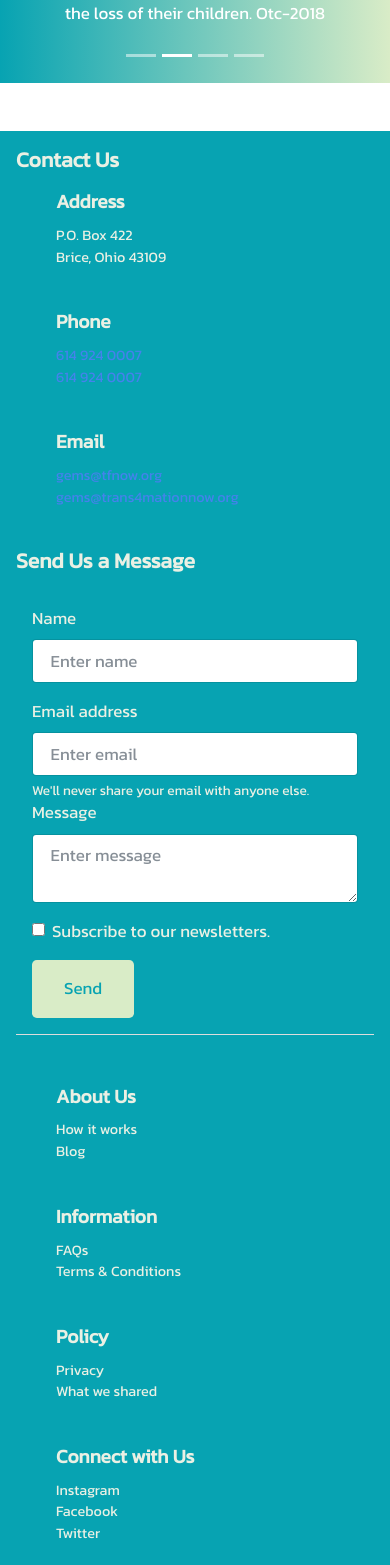
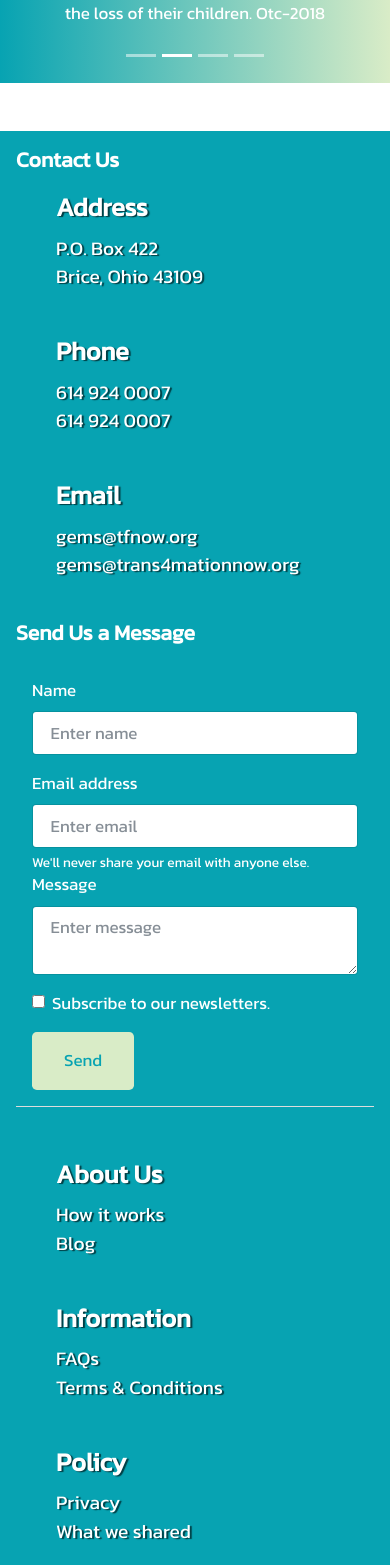
Before and after one commit to hoangle4/trans4mationNow, a React (Create React App) app in the folder client/: page / in a window 390 px wide. Shown: the part 5243-6808 px from the top of the page. Built offline with nearby package versions, Linux system fonts and the light colour scheme; a web font is replaced by a local one.

Commit message:
commit footer ui

```diff
--- a/client/src/components/Home/Footer.js
+++ b/client/src/components/Home/Footer.js
@@ -8,31 +8,35 @@ const Footer = () => {
           <div className='col-md-6 col-xs-12 p-0'>
             <h5>Contact Us</h5>
             <ul className='Footer_UL'>
-              <li>
+              <li className='Footer-li'>
                 <strong>Address</strong>
               </li>
-              <li>P.O. Box 422</li>
-              <li>Brice, Ohio 43109</li>
+              <li className='Footer-li'>P.O. Box 422</li>
+              <li className='Footer-li'>Brice, Ohio 43109</li>
             </ul>
             <ul className='Footer_UL'>
-              <li>
+              <li className='Footer-li'>
                 <strong>Phone</strong>
               </li>
-              <li>
-                <a href='tel:614 924 0007'>614 924 0007</a>
+              <li className='Footer-li'>
+                <a href='tel:614 924 0007' className=''>
+                  614 924 0007
+                </a>
               </li>
-              <li>
-                <a href='tel:614 924 0007'>614 924 0007</a>
+              <li className='Footer-li'>
+                <a href='tel:614 924 0007' className=''>
+                  614 924 0007
+                </a>
               </li>
             </ul>
             <ul className='Footer_UL'>
-              <li>
+              <li className='Footer-li'>
                 <strong>Email</strong>
               </li>
-              <li>
+              <li className='Footer-li'>
                 <a href='mailto:gems@tfnow.org'>gems@tfnow.org</a>
               </li>
-              <li>
+              <li className='Footer-li'>
                 <a href='mailto:gems@trans4mationnow.org'>
                   gems@trans4mationnow.org
                 </a>
@@ -92,41 +96,41 @@ const Footer = () => {
         <div className='row mx-0'>
           <div className='col-md-3 col-xs-6 p-0'>
             <ul className='Footer_UL'>
-              <li>
+              <li className='Footer-li'>
                 <strong>About Us</strong>
               </li>
-              <li>How it works</li>
-              <li>Blog</li>
+              <li className='Footer-li'>How it works</li>
+              <li className='Footer-li'>Blog</li>
             </ul>
           </div>
           <div className='col-md-3 col-xs-6 p-0'>
             <ul className='Footer_UL'>
-              <li>
+              <li className='Footer-li'>
                 <strong>Information</strong>
               </li>
-              <li>FAQs</li>
-              <li>Terms & Conditions</li>
+              <li className='Footer-li'>FAQs</li>
+              <li className='Footer-li'>Terms & Conditions</li>
             </ul>
           </div>
 
           <div className='col-md-3 col-xs-6 p-0'>
             <ul className='Footer_UL'>
-              <li>
+              <li className='Footer-li'>
                 <strong>Policy</strong>
               </li>
-              <li>Privacy</li>
-              <li>What we shared</li>
+              <li className='Footer-li'>Privacy</li>
+              <li className='Footer-li'>What we shared</li>
             </ul>
           </div>
 
           <div className='col-md-3 col-xs-6 p-0'>
             <ul className='Footer_UL'>
-              <li>
+              <li className='Footer-li'>
                 <strong>Connect with Us</strong>
               </li>
-              <li>Instagram</li>
-              <li>Facebook</li>
-              <li>Twitter</li>
+              <li className='Footer-li'>Instagram</li>
+              <li className='Footer-li'>Facebook</li>
+              <li className='Footer-li'>Twitter</li>
             </ul>
           </div>
 
--- a/client/src/components/Home/Home.css
+++ b/client/src/components/Home/Home.css
@@ -71,9 +71,11 @@ blockquote {
 }
 
 .Navbar_h5 {
-	position: absolute;
-	left: 50%;
-	transform: translateX(-50%);
+	position: relative;
+	right: 50%;
+	top: 50%;
+	transform: translate(-50%,-50%);
+	font-size: 2rem;
 }
 
 .Testimonial_Slide_Right {
@@ -156,7 +158,7 @@ blockquote {
 }
 .Footer {
 	background: #07a3b2;
-	color: #eaf0e4;
+	color: #ffffff;
 	padding: 1rem;
 }
 .Footer h5 {
@@ -165,11 +167,12 @@ blockquote {
 
 .Footer_UL > li:first-child {
 	margin-bottom: 0.5rem;
-	font-size: 1.2rem;
+	font-size: 1.6rem;
 }
 
 .Footer_UL > li {
-	font-size: 0.9rem;
+	font-size: 1.2rem;
+	text-shadow: 2px 1px 1px #003e44;
 }
 
 .Footer_UL {
@@ -177,12 +180,17 @@ blockquote {
 	list-style-type: none;
 }
 
+.Footer-li > a {
+	color: #ffffff;
+	font-size: 1.2rem;
+}
 
 @media only screen and (max-width: 992px)  {
 	.Navbar_h5 {
 		position: relative;
 		left: 0;
 		transform: none;
+		font-size: 1.5rem;
 	}
 	.Navbar {
 		text-align: center;
--- a/client/src/components/Home/Navbar.js
+++ b/client/src/components/Home/Navbar.js
@@ -28,6 +28,13 @@ const Navbar = () => (
     >
       <ul className='navbar-nav'>
         <li className='nav-item'>
+          <Link to='/gems' className='nav-link Navbar_h5'>
+            G.E.M.s University
+          </Link>
+        </li>
+      </ul>
+      <ul className='navbar-nav'>
+        <li className='nav-item'>
           <Link className='nav-link' to='/aboutus'>
             About Us
           </Link>
@@ -50,12 +57,6 @@ const Navbar = () => (
             Donations
           </Link>
         </li>
-
-        <li className='nav-item'>
-          <Link to='/gems' className='nav-link'>
-            <h5 className='Navbar_h5'>G.E.M.s University</h5>
-          </Link>
-        </li>
       </ul>
     </div>
   </nav>
```
